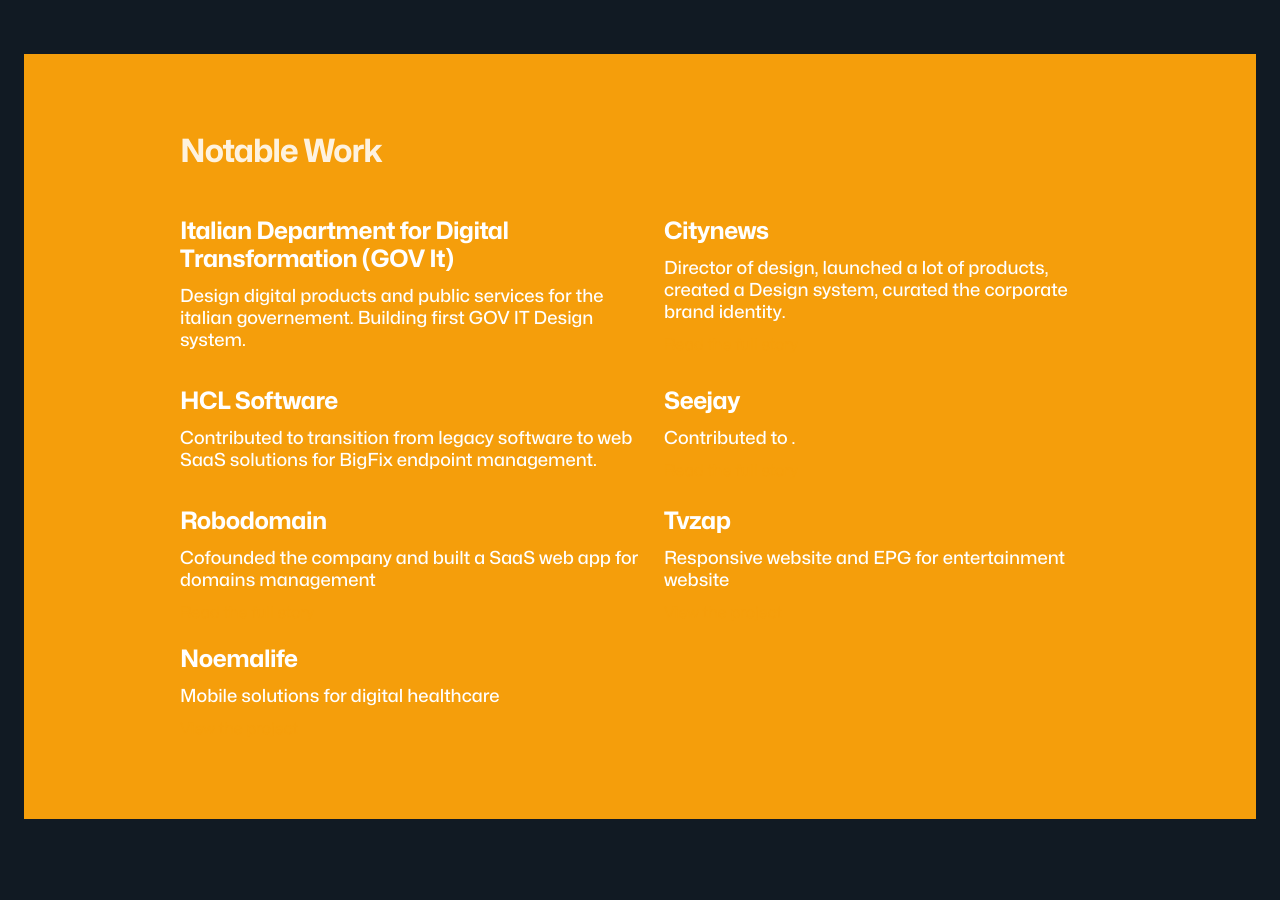
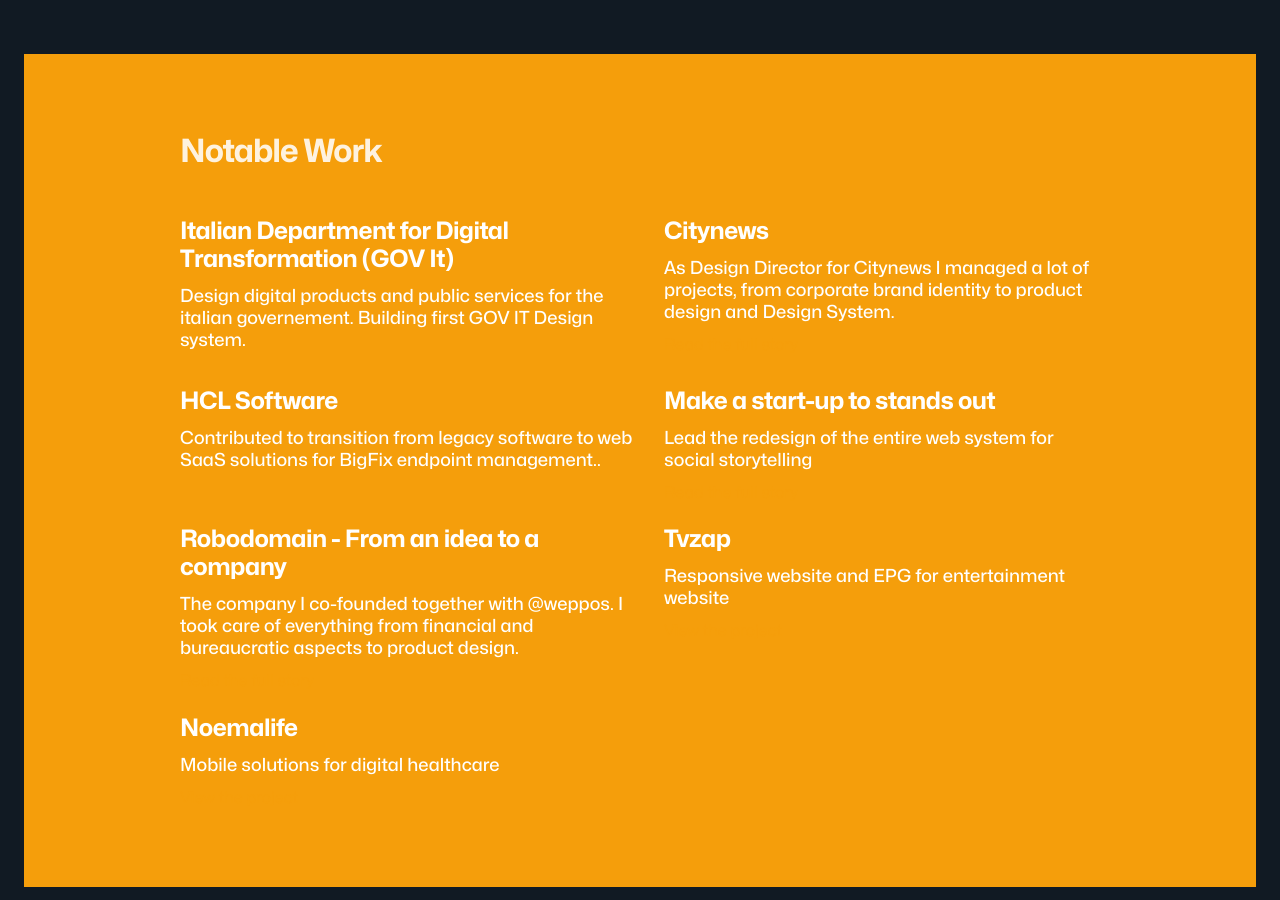
Before and after one commit to zetareticoli/fi, a Jekyll site: the page built from work.html, in a window 1280 px wide and 900 px high, scrolled down 377 px. Built offline with Jekyll 4.4.1, drawn with Linux system fonts in a browser that asks for light colours.

Commit message:
Added projects details

```diff
--- a/_data/projects.yml
+++ b/_data/projects.yml
@@ -5,25 +5,25 @@
 - title: Citynews
   slug: citynews
   year: 2016-2021
-  description: Director of design, launched a lot of products, created a Design system, curated the corporate brand identity.
+  description: As Design Director for Citynews I managed a lot of projects, from corporate brand identity to product design and Design System.
   link:
     title: Read the full story
     url: /posts/2021-04-08/leaving-citynews
 - title: HCL Software
   slug: hcl
   year: 2021-2022
-  description: Contributed to transition from legacy software to web SaaS solutions for BigFix endpoint management.
-- title: Seejay
+  description: Contributed to transition from legacy software to web SaaS solutions for BigFix endpoint management..
+- title: Make a start-up to stands out
   slug: seejay
-  year: 2014
-  description: Contributed to .
+  year: 2009-2013
+  description: Lead the redesign of the entire web system for social storytelling
   link:
     title: Read the full story
     url:
-- title: Robodomain
-  slug: seejay
+- title: Robodomain - From an idea to a company
+  slug: robodomain
   year: 2014
-  description: Cofounded the company and built a SaaS web app for domains management
+  description: The company I co-founded together with @weppos. I took care of everything from financial and bureaucratic aspects to product design.
   link:
     title: Read the full story
     url:
```
